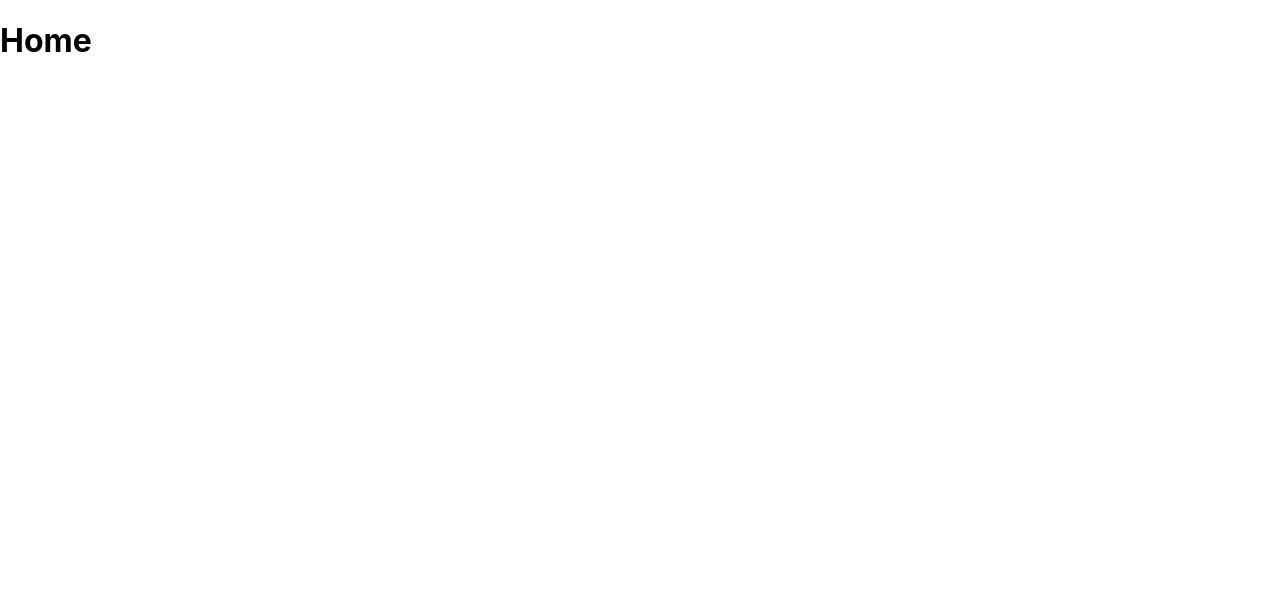
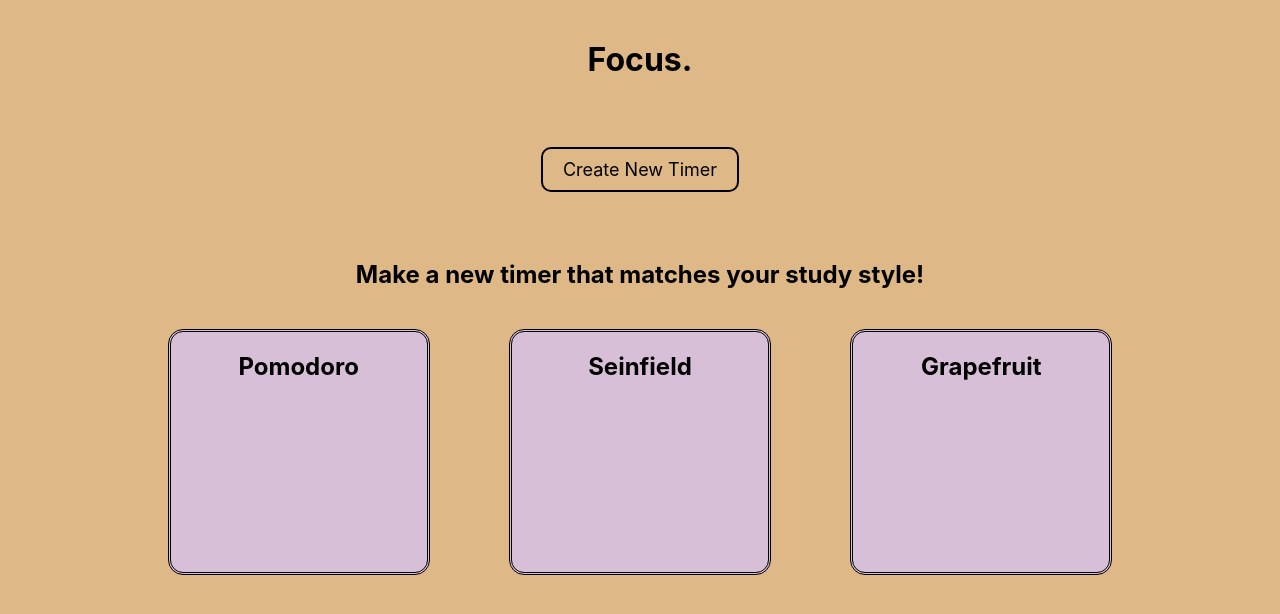
Before and after one commit to vincentlinzhu/study-app, a React (Create React App) app: page / in a window 1280 px wide. Shown: the top 614 px of the page. Built offline with nearby package versions, Linux system fonts and the light colour scheme.

Commit message:
added some base things for the app

```diff
--- a/public/index.html
+++ b/public/index.html
@@ -5,39 +5,13 @@
     <link rel="icon" href="%PUBLIC_URL%/favicon.ico" />
     <meta name="viewport" content="width=device-width, initial-scale=1" />
     <meta name="theme-color" content="#000000" />
-    <meta
-      name="description"
-      content="Web site created using create-react-app"
-    />
+    <meta name="Study App" content="Coders SB F21 Project Series" />
     <link rel="apple-touch-icon" href="%PUBLIC_URL%/logo192.png" />
-    <!--
-      manifest.json provides metadata used when your web app is installed on a
-      user's mobile device or desktop. See https://developers.google.com/web/fundamentals/web-app-manifest/
-    -->
     <link rel="manifest" href="%PUBLIC_URL%/manifest.json" />
-    <!--
-      Notice the use of %PUBLIC_URL% in the tags above.
-      It will be replaced with the URL of the `public` folder during the build.
-      Only files inside the `public` folder can be referenced from the HTML.
-
-      Unlike "/favicon.ico" or "favicon.ico", "%PUBLIC_URL%/favicon.ico" will
-      work correctly both with client-side routing and a non-root public URL.
-      Learn how to configure a non-root public URL by running `npm run build`.
-    -->
     <title>React App</title>
   </head>
   <body>
     <noscript>You need to enable JavaScript to run this app.</noscript>
     <div id="root"></div>
-    <!--
-      This HTML file is a template.
-      If you open it directly in the browser, you will see an empty page.
-
-      You can add webfonts, meta tags, or analytics to this file.
-      The build step will place the bundled scripts into the <body> tag.
-
-      To begin the development, run `npm start` or `yarn start`.
-      To create a production bundle, use `npm run build` or `yarn build`.
-    -->
   </body>
 </html>
--- a/src/App.css
+++ b/src/App.css
@@ -1,38 +1,85 @@
-.App {
+* {
+  margin: 10 auto;
+  background-color: burlywood;
+}
+
+div {
+  width: 80vw;
+  margin: auto;
+}
+
+.header {
+  text-align: center;
+  margin-bottom: 10vh;
+  margin-top: 5vh;
+}
+
+.navigator {
+  color: black;
+  font-size: large;
+  border-radius: 10px;
+  text-decoration: none;
+  padding: 10px 20px;
+  border-style: solid;
+  border-width: 2px;
+}
+
+.navigator:hover {
+  color: white;
+  background-color: black;
+  transition-duration: 0.5s;
+}
+
+.nav-button {
+  text-align: center;
+  width: fit-content;
+  margin-bottom: 10vh;
+}
+
+.description {
   text-align: center;
 }
 
-.App-logo {
-  height: 40vmin;
-  pointer-events: none;
+.card-section {
+  display: flex;
+  flex-direction: row;
+  margin: auto;
+  margin-top: 5vh;
 }
 
-@media (prefers-reduced-motion: no-preference) {
-  .App-logo {
-    animation: App-logo-spin infinite 20s linear;
+.card {
+  background-color: thistle;
+  margin: auto;
+  width: 20vw;
+  height: 30vh;
+  border-radius: 15px;
+  border-style: double;
+  text-align: center;
+}
+
+.card:hover {
+  background-color: skyblue;
+  transition-duration: 0.3s;
+}
+
+.card-one:hover,
+.card-two:hover,
+.card-three:hover {
+  height: 40vh;
+}
+
+@media (max-width: 750px) {
+  .card {
+    transition-duration: 0.2s;
+    display: flex;
+    flex-direction: column;
   }
 }
 
-.App-header {
-  background-color: #282c34;
-  min-height: 100vh;
-  display: flex;
-  flex-direction: column;
-  align-items: center;
-  justify-content: center;
-  font-size: calc(10px + 2vmin);
-  color: white;
+h2 {
+  background-color: transparent;
 }
 
-.App-link {
-  color: #61dafb;
+.restricted-text {
+  user-select: none;
 }
-
-@keyframes App-logo-spin {
-  from {
-    transform: rotate(0deg);
-  }
-  to {
-    transform: rotate(360deg);
-  }
-}
--- a/src/App.js
+++ b/src/App.js
@@ -1,12 +1,16 @@
 import "./App.css";
 import { Routes, Route } from "react-router-dom";
-import Home from "./pages.js";
+import { Home } from "./pages/Home";
+import { About } from "./pages/About";
+import { Error404 } from "./pages/Error404";
 
 function App() {
   return (
     <div>
       <Routes>
         <Route path="/" element={<Home />} />
+        <Route path="/about" element={<About />}></Route>
+        <Route path="*" element={<Error404 />}></Route>
       </Routes>
     </div>
   );
--- a/src/pages.js
+++ /dev/null
@@ -1,9 +0,0 @@
-import React from "react";
-
-export default function Home() {
-  return (
-    <div>
-      <h1>Home</h1>
-    </div>
-  );
-}
--- /dev/null
+++ b/src/pages/About.js
@@ -0,0 +1,17 @@
+import React from "react";
+import { Link } from "react-router-dom";
+
+export function About() {
+  return (
+    <div>
+      <h1>About</h1>
+      <nav>
+        <div class="nav-button">
+          <Link class="navigator" to="/">
+            Home
+          </Link>
+        </div>
+      </nav>
+    </div>
+  );
+}
--- /dev/null
+++ b/src/pages/Error404.js
@@ -0,0 +1,29 @@
+import React from "react";
+import { Link } from "react-router-dom";
+
+export function Error404() {
+  return (
+    <div>
+      <h1>404 Error: This page does not exist</h1>
+      <nav>
+        <div class="nav-button">
+          <Link class="navigator" to="/">
+            Return Home
+          </Link>
+        </div>
+      </nav>
+      <p class="restricted-text">
+        So today i was in the supermarket going to buy some cheese for the next
+        week before the stores close, got 8 packages of finest Dutch. When i was
+        waiting in line to pay for it a gentleman in front of me collapsed, his
+        wife looked at us and said "He has Hypoglycemia, someone please bring
+        something that contains sugar!!". I immediately ran to the sweets
+        section, after only 1 minute of choosing since i was in a hurry, i went
+        with ice-cream snickers bar and ran back to the register, with my
+        trembling hands i got rid of the plastic cover, i leaned to the old
+        gentleman, when he turned to me: "I know you..." he said "you are that
+        guy from Twitch... Keep it, you need it more with all that salt..."
+      </p>
+    </div>
+  );
+}
--- /dev/null
+++ b/src/pages/Home.js
@@ -0,0 +1,33 @@
+import React from "react";
+import { Link } from "react-router-dom";
+
+export function Home() {
+  return (
+    <div>
+      <div class="header">
+        <h1>Focus.</h1>
+      </div>
+      <nav>
+        <div class="nav-button">
+          <Link class="navigator" to="about">
+            Create New Timer
+          </Link>
+        </div>
+      </nav>
+      <div class="description">
+        <h2>Make a new timer that matches your study style!</h2>
+      </div>
+      <div class="card-section">
+        <div class="card card-one">
+          <h2>Pomodoro</h2>
+        </div>
+        <div class="card card-two">
+          <h2>Seinfield</h2>
+        </div>
+        <div class="card card-three">
+          <h2>Grapefruit</h2>
+        </div>
+      </div>
+    </div>
+  );
+}
```
